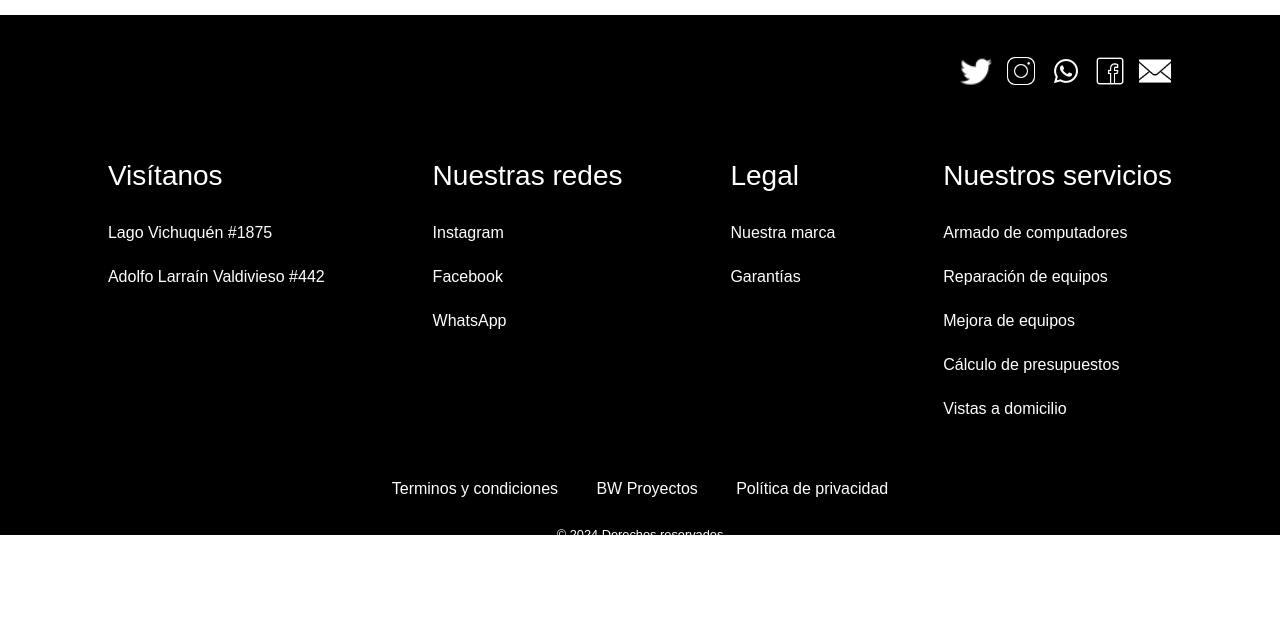
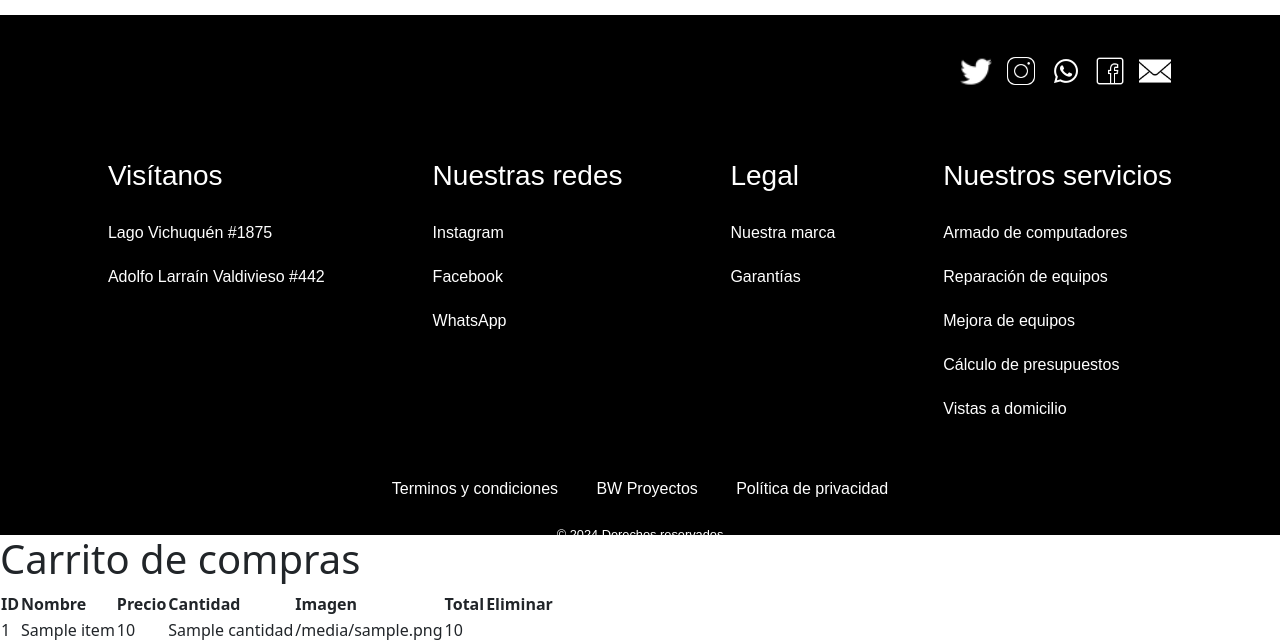
Before and after one commit to imisterioi/nanobytes, a Django app: template Django/Nanobytes/core/templates/core/carrito.html in a window 1280 px wide. Shown: the part 769-1412 px from the top of the page. Before the commit the page ends 1304 px from the top, so only its background shows below. Run offline with Django 5.2, Linux system fonts and the light colour scheme; the template is opened without the code that fills it: most values are stand-ins (such as "Sample title", 1, 10 or a date in 2020); parts of the project's set-up code (start-up, migrations or seed data) failed here and were passed over.

Commit message:
carrito (no terminado)

```diff
--- a/Django/Nanobytes/core/templates/core/carrito.html
+++ b/Django/Nanobytes/core/templates/core/carrito.html
@@ -176,6 +176,35 @@
     </footer>
     <script src="https://cdn.jsdelivr.net/npm/bootstrap@5.3.3/dist/js/bootstrap.bundle.min.js" integrity="sha384-YvpcrYf0tY3lHB60NNkmXc5s9fDVZLESaAA55NDzOxhy9GkcIdslK1eN7N6jIeHz" crossorigin="anonymous"></script>
     <script src="{% static 'js/funciones.js' %}"></script>
+
+    <h1>Carrito de compras</h1>
+    <table>
+        <thead>
+            <tr>
+                <th>ID</th>
+                <th>Nombre</th>
+                <th>Precio</th>
+                <th>Cantidad</th>
+                <th>Imagen</th>
+                <th>Total</th>
+                <th>Eliminar</th>
+            </tr>
+        </thead>
+        <tbody>
+            {% for item in carrito %}
+                <tr>
+                    <td>{{ item.id }}</td>
+                    <td>{{ item.nombre }}</td>
+                    <td>{{ item.precio }}</td>
+                    <td>{{ item.cantidad }}</td>
+                    <td>{{ item.imagen }}</td>
+                    <td>{{ item.total }}</td>
+                    <td><a href="#">Eliminar</a></td>
+
+                </tr>
+            {% endfor %}
+        </tbody>
+    </table>
 </body>
 
 </html>
--- a/Django/Nanobytes/core/urls.py
+++ b/Django/Nanobytes/core/urls.py
@@ -8,4 +8,6 @@ urlpatterns = [
     path('carrito', carrito, name="carrito"),
     path('nosotros', nosotros, name="nosotros"),
     path('login', LoginView.as_view(template_name="core/login.html"), name="login"),
+    path('addToCar/<id>', addToCar, name="carrito"),
+    path('borrar', borrarSesion, name="borrar"),
 ]
```
Also changed, not shown: Django/Nanobytes/core/views.py (+30 -1 lines).
